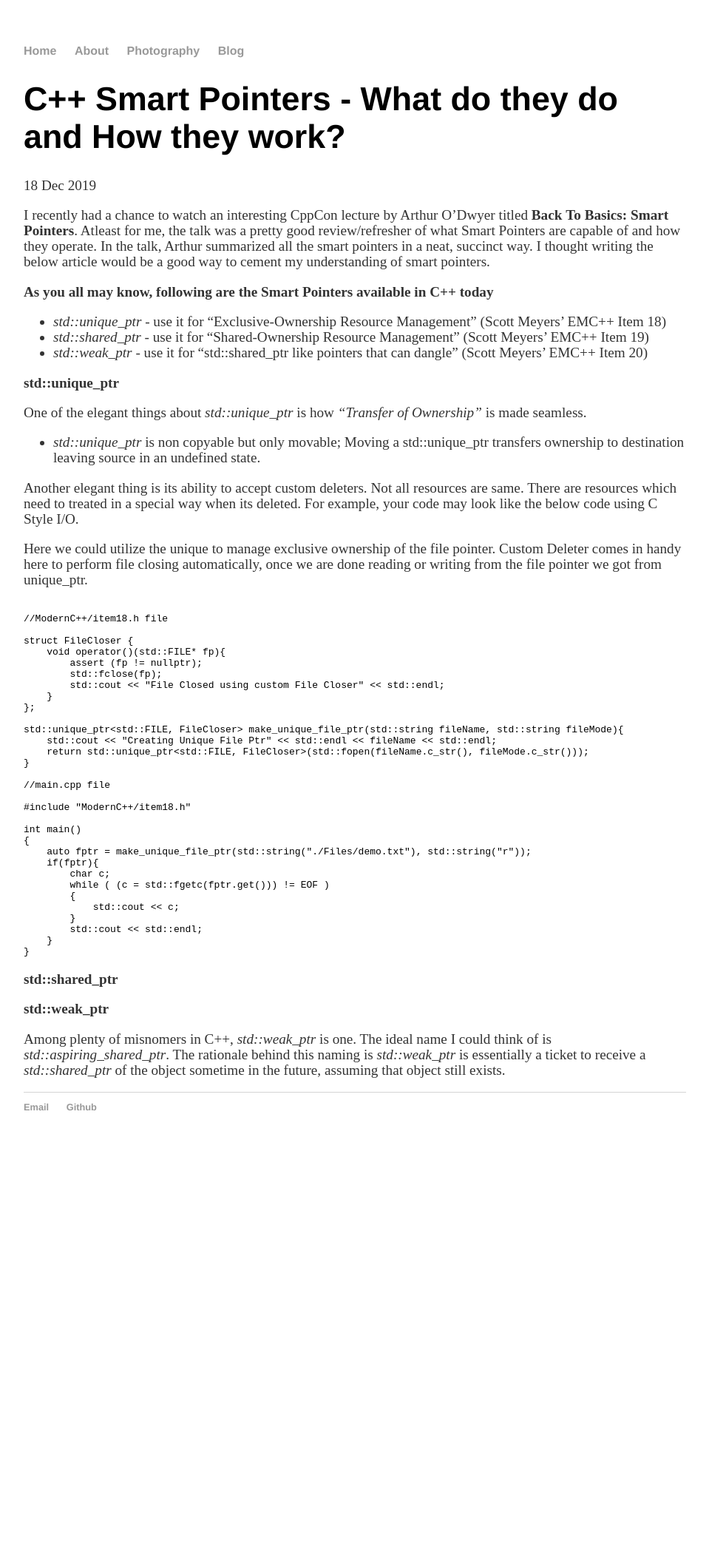
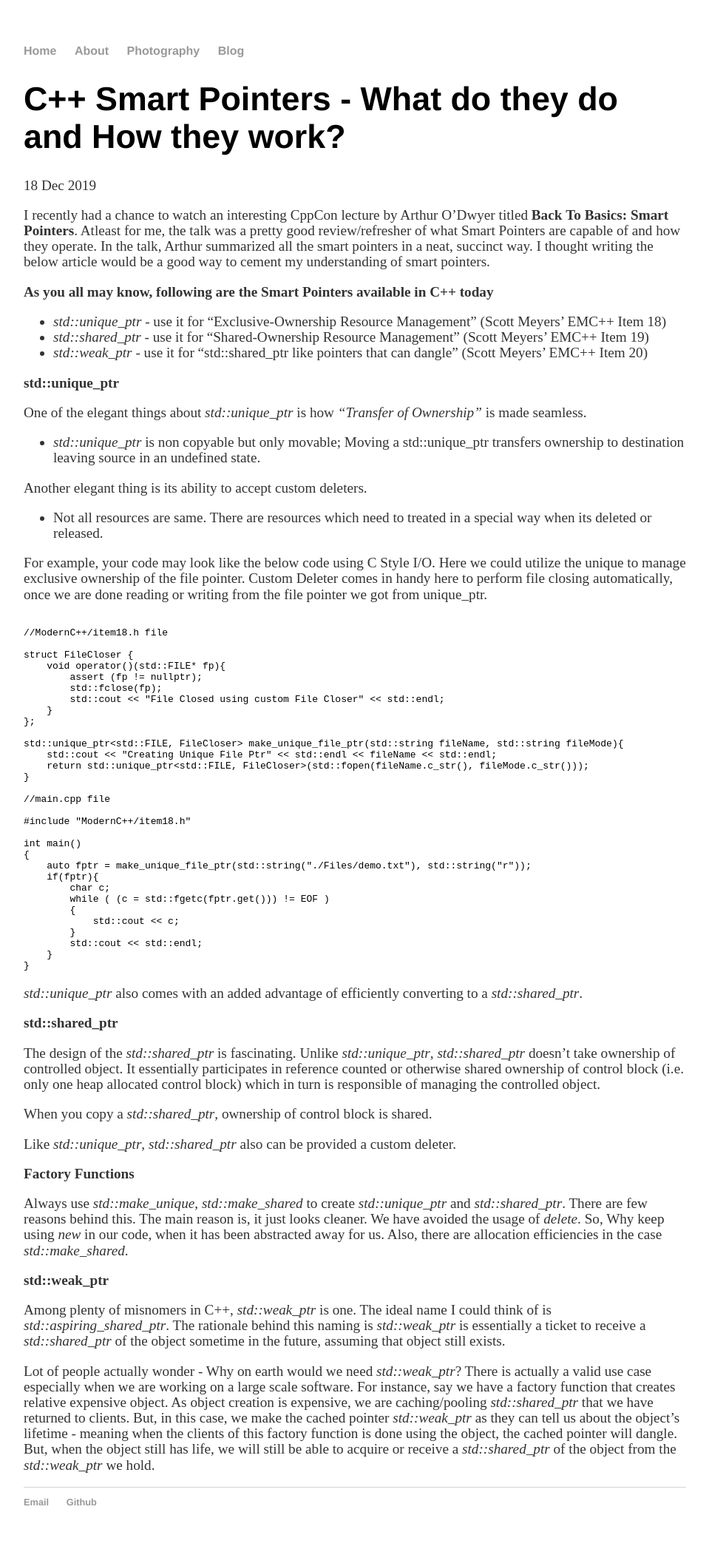
Before and after one commit to vivekgautham/vivekgautham.github.io, a Jekyll site: the page built from _posts/2019-12-18-C++-Smart-Pointers.md, in a window 1280 px wide. Shown: the whole page at 74% size, without its empty margins (160-1119 px from the left). Built offline with Jekyll 4.4.1, drawn with Linux system fonts in a browser that asks for light colours; nearby versions of some CDN libraries; before the commit the page ends 1564 px from its top, so only the background shows below that.

Commit message:
Few more stuff added to smart ptrs...

````diff
--- a/_posts/2019-12-18-C++-Smart-Pointers.md
+++ b/_posts/2019-12-18-C++-Smart-Pointers.md
@@ -19,10 +19,11 @@ One of the elegant things about *std::unique_ptr* is how *"Transfer of Ownership
 
 - *std::unique_ptr* is non copyable but only movable; Moving a std::unique_ptr transfers ownership to destination leaving source in an undefined state.
 
-Another elegant thing is its ability to accept custom deleters. Not all resources are same. There are resources which need to treated in a special way when its deleted. For example, your code may look like the below code using C Style I/O.
+Another elegant thing is its ability to accept custom deleters.
 
-Here we could utilize the unique to manage exclusive ownership of the file pointer. Custom Deleter comes in handy here to perform file closing
-automatically, once we are done reading or writing from the file pointer we got from unique_ptr.
+- Not all resources are same. There are resources which need to treated in a special way when its deleted or released.
+
+For example, your code may look like the below code using C Style I/O. Here we could utilize the unique to manage exclusive ownership of the file pointer. Custom Deleter comes in handy here to perform file closing automatically, once we are done reading or writing from the file pointer we got from unique_ptr.
 
 ```cpp
 
@@ -58,13 +59,24 @@ int main()
     }
 }
 ```
-
+*std::unique_ptr* also comes with an added advantage of efficiently converting to a *std::shared_ptr*.
 
 **std::shared_ptr**
 
+The design of the *std::shared_ptr* is fascinating. Unlike *std::unique_ptr*, *std::shared_ptr* doesn't take ownership of controlled object. It essentially participates in reference counted or otherwise shared ownership of control block (i.e. only one heap allocated control block) which in turn is responsible of managing the controlled object.
+
+When you copy a *std::shared_ptr*, ownership of control block is shared.
+
+Like *std::unique_ptr*, *std::shared_ptr* also can be provided a custom deleter.
+
+**Factory Functions**
+
+Always use *std::make_unique*, *std::make_shared* to create *std::unique_ptr* and *std::shared_ptr*. There are few reasons behind this. The main reason is, it just looks cleaner. We have avoided the usage of *delete*. So, Why keep using *new* in our code, when it has been abstracted away for us. Also, there are allocation efficiencies in the case *std::make_shared*.
 
 **std::weak_ptr**
 
 Among plenty of misnomers in C++, *std::weak_ptr* is one. The ideal name I could think of is *std::aspiring_shared_ptr*. The rationale
 behind this naming is *std::weak_ptr* is essentially a ticket to receive a *std::shared_ptr* of the object sometime in the future, assuming that
 object still exists.
+
+Lot of people actually wonder - Why on earth would we need *std::weak_ptr*? There is actually a valid use case especially when we are working on a large scale software. For instance, say we have a factory function that creates relative expensive object. As object creation is expensive, we are caching/pooling *std::shared_ptr* that we have returned to clients. But, in this case, we make the cached pointer *std::weak_ptr* as they can tell us about the object's lifetime - meaning when the clients of this factory function is done using the object, the cached pointer will dangle. But, when the object still has life, we will still be able to acquire or receive a *std::shared_ptr* of the object from the *std::weak_ptr* we hold.
--- a/blog/index.html
+++ b/blog/index.html
@@ -6,6 +6,6 @@ title: Vivek's Blog
 <ul class="posts">
 
     {% for post in site.posts %}
-    <li><span>{{ post.date | date_to_string }}</span> » <a href="{{ post.url }}" title="{{ post.title }}">{{ post.title }}</a></li>
+    <li><span>{{ post.date | date_to_string }}</span>&nbsp; » &nbsp;<a href="{{ post.url }}" title="{{ post.title }}">{{ post.title }}</a></li>
     {% endfor %}
 </ul>
--- a/css/main.css
+++ b/css/main.css
@@ -18,7 +18,7 @@ footer { border-top: 1px solid #d5d5d5; font-size: .8em; }
 
 /* Blog */
 ul.posts { margin: 20px auto 40px; font-size: 1.5em; }
-ul.posts li { list-style: none; }
+ul.posts li { list-style: none; margin: 12px; }
 
 /* CV */
 .cv { margin: 0px 0px 60px; }
````
